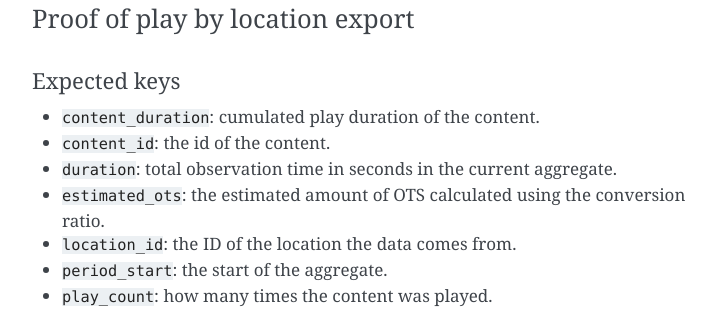
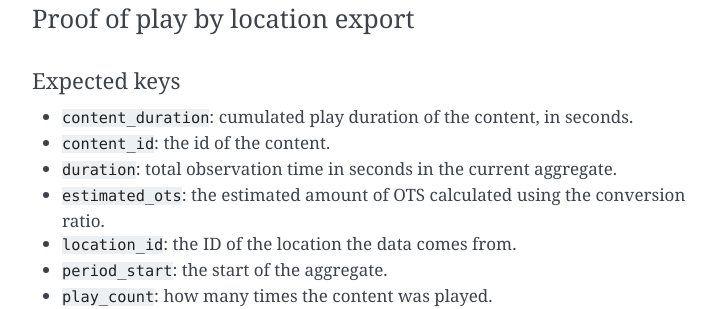
Before and after one commit to quividi/vidicenter-api-documentation, a Sphinx documentation site: the page built from docs/source/data.rst, in a window 1280 px wide and 1400 px high, scrolled down 13062 px. Shown: the part 155-464 px from the top of the window, without its empty margins (388-1111 px from the left). Built offline with Sphinx 7.4.7, drawn with Linux system fonts in a browser that asks for light colours; some of the changed text lies outside the part shown.

Commit message:
Added units for proof of play

```diff
--- a/docs/source/data.rst
+++ b/docs/source/data.rst
@@ -604,7 +604,7 @@ Proof of play by location export
 
 Expected keys
 """""""""""""
-* ``content_duration``: cumulated play duration of the content.
+* ``content_duration``: cumulated play duration of the content, in seconds.
 * ``content_id``: the id of the content.
 * ``duration``: total observation time in seconds in the current aggregate.
 * ``estimated_ots``: the estimated amount of OTS calculated using the conversion ratio.
@@ -666,7 +666,7 @@ Proof of play by site export
 
 Expected keys
 """""""""""""
-* ``content_duration``: cumulated play duration of the content.
+* ``content_duration``: cumulated play duration of the content, in seconds.
 * ``content_id``: the id of the content.
 * ``duration``: total observation time in seconds in the current aggregate.
 * ``estimated_ots``: the estimated amount of OTS calculated using the conversion ratio.
```
